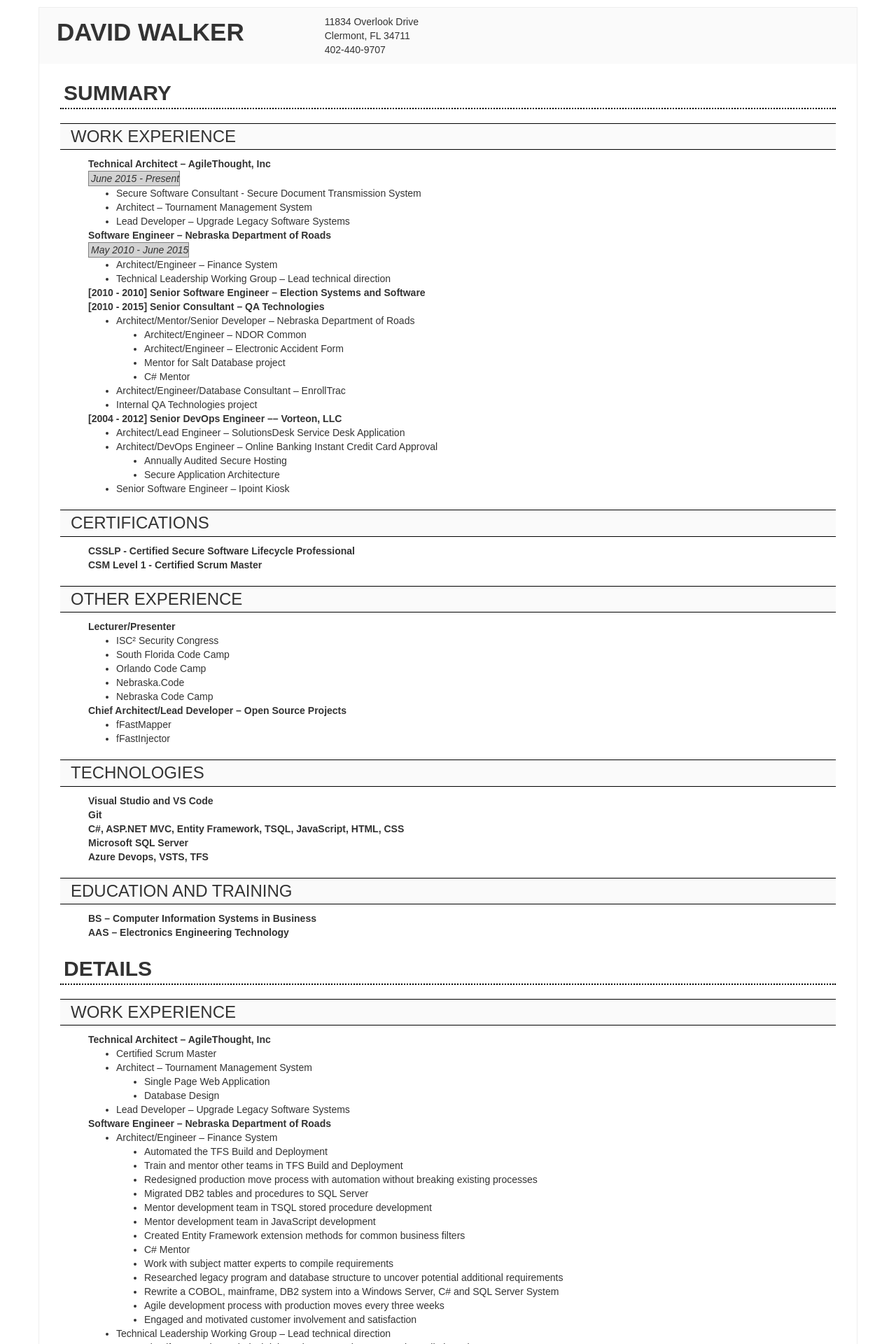
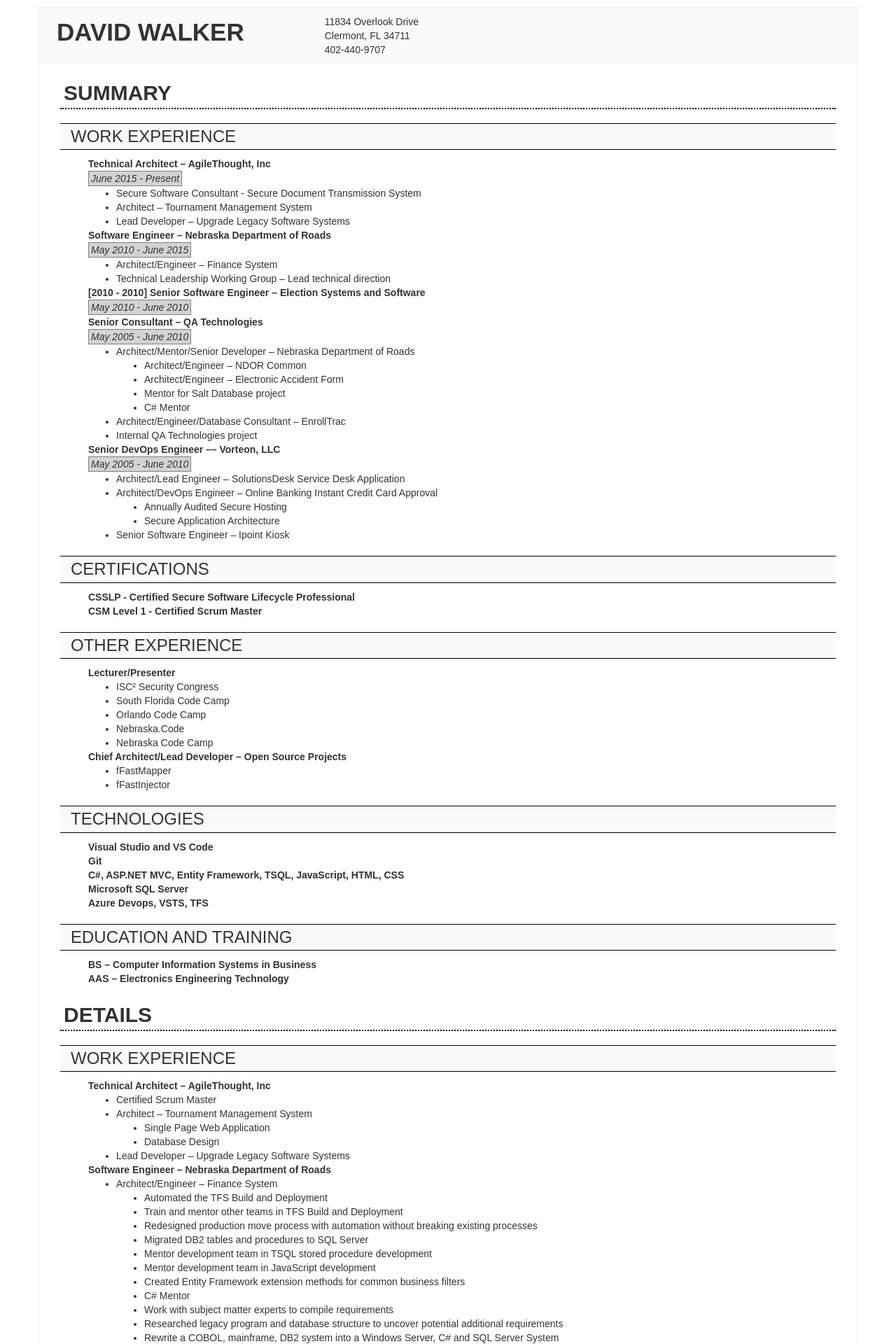
Before and after one commit to Grax32/Grax32.github.io, a Jekyll site: the page built from articles/resume.md, in a window 1280 px wide. Shown: the top 1920 px of the page at 70% size. Built offline with Jekyll 4.4.1, drawn with Linux system fonts in a browser that asks for light colours.

Commit message:
wrong dates

```diff
--- a/articles/resume.md
+++ b/articles/resume.md
@@ -19,7 +19,9 @@ pagefooter: David Walker &bull; 402-440-9707 &bull; dwalker@vorteon.com
   * Architect/Engineer – Finance System
   * Technical Leadership Working Group – Lead technical direction
 * [2010 - 2010] Senior Software Engineer – Election Systems and Software
-* [2010 - 2015] Senior Consultant – QA Technologies
+<i>May 2010 - June 2010</i>
+* Senior Consultant – QA Technologies
+<i>May 2005 - June 2010</i>
   * Architect/Mentor/Senior Developer – Nebraska Department of Roads
     * Architect/Engineer – NDOR Common
     * Architect/Engineer – Electronic Accident Form
@@ -27,7 +29,8 @@ pagefooter: David Walker &bull; 402-440-9707 &bull; dwalker@vorteon.com
     * C# Mentor
   * Architect/Engineer/Database Consultant – EnrollTrac
   * Internal QA Technologies project
-* [2004 - 2012] Senior DevOps Engineer –– Vorteon, LLC
+* Senior DevOps Engineer –– Vorteon, LLC
+<i>May 2005 - June 2010</i>
   * Architect/Lead Engineer – SolutionsDesk Service Desk Application
   * Architect/DevOps Engineer – Online Banking Instant Credit Card Approval
     * Annually Audited Secure Hosting
--- a/stylesheets/resume.css
+++ b/stylesheets/resume.css
@@ -37,6 +37,7 @@ i {
     border: 1px solid gray;
     display: block;
     padding-left: 3px;
+    padding-right: 3px;
     width: max-content;
 }
 
```
